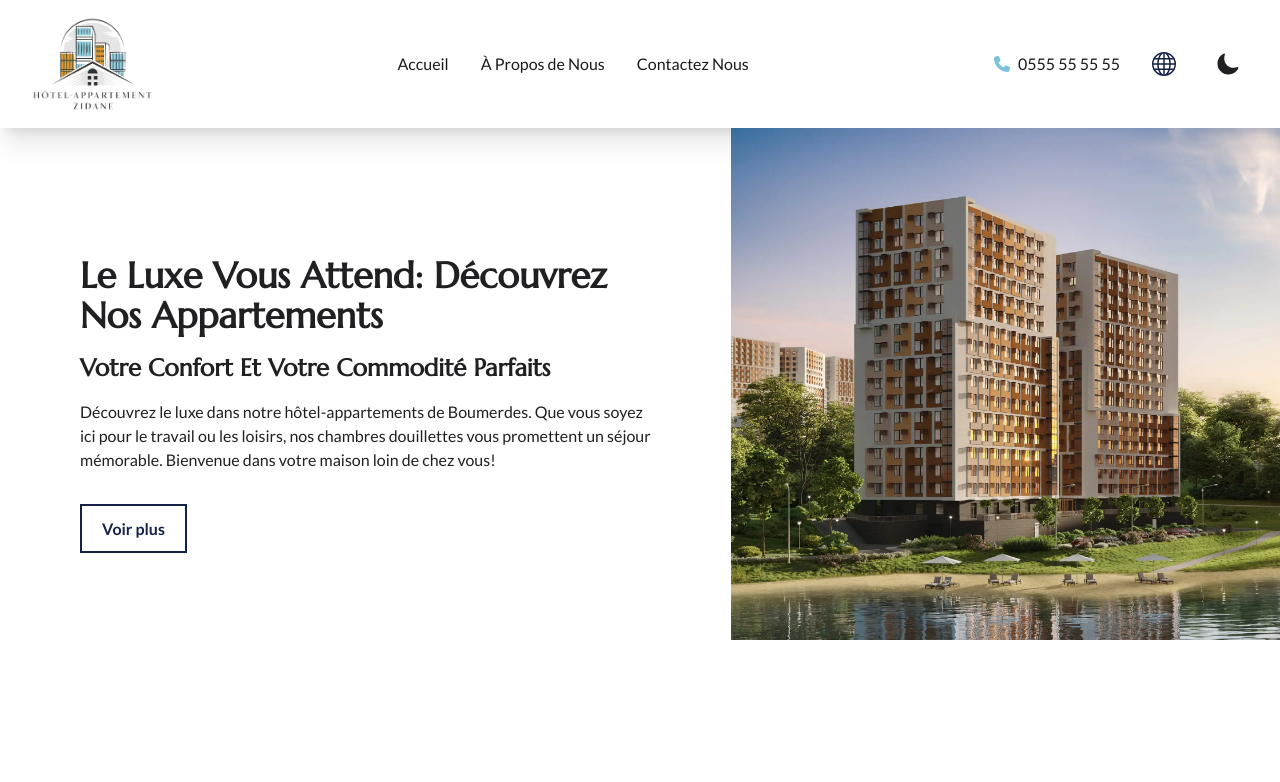
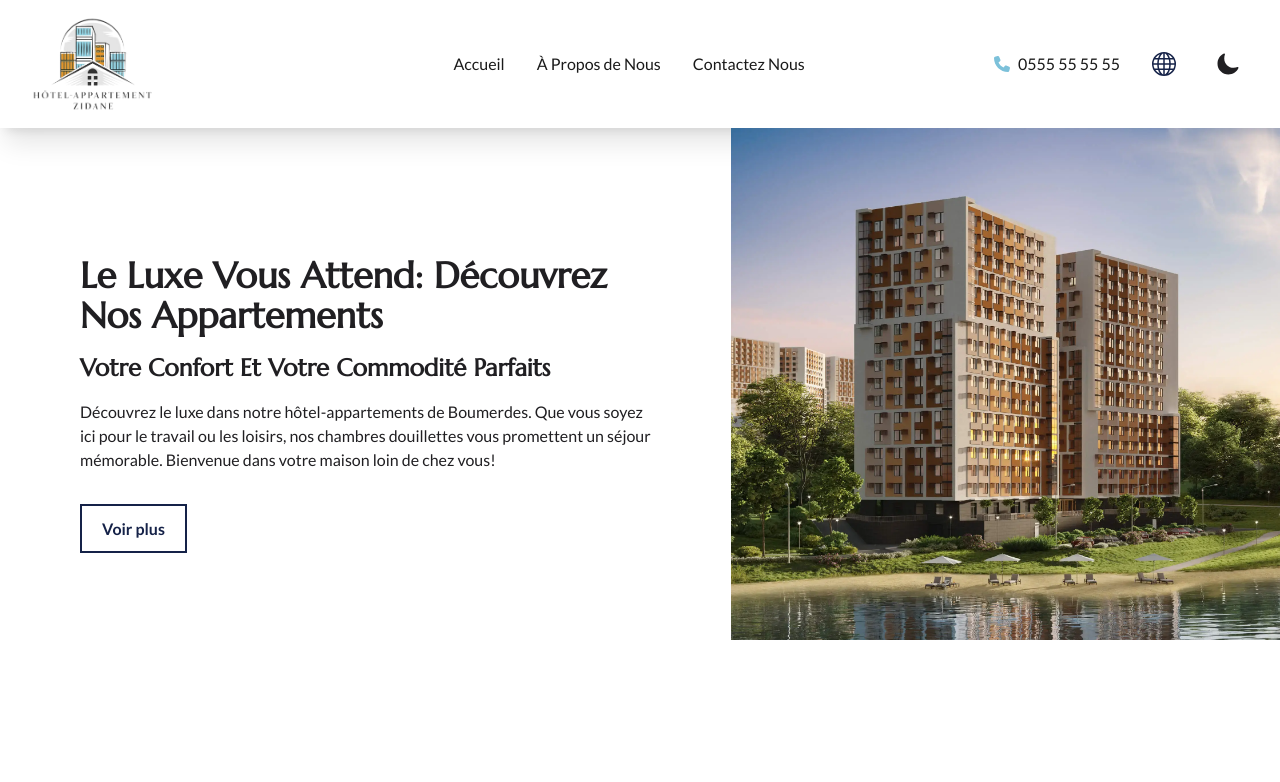
Before and after one commit to KamelMesbahi13/hotel, a React (Vite) app: page / in a window 1280 px wide. Shown: the top 782 px of the page. Built offline with nearby package versions, Linux system fonts and the light colour scheme.

Commit message:
adding dark mode commit

```diff
--- a/src/Components/Home/Introduction/Introduction.jsx
+++ b/src/Components/Home/Introduction/Introduction.jsx
@@ -42,7 +42,7 @@ const Introduction = () => {
           </div>
         </div>
         <div className="mt-8 md:w-3/4 md:mt-0">
-          <img src={Hotel} alt="" />
+          <img src={Hotel} alt="Hotel" />
         </div>
       </div>
     </motion.div>
--- a/src/Components/Navbar/Navbar.jsx
+++ b/src/Components/Navbar/Navbar.jsx
@@ -51,7 +51,7 @@ const Navbar = () => {
                 <div className="flex-shrink-0">
                   <img className="w-auto h-24" src={Logo} alt="Logo" />
                 </div>
-                <div className="flex justify-center flex-grow gap-8">
+                <div className="flex justify-center flex-grow gap-8 ml-28">
                   <RouterLink className="link linkColor" to="/">
                     {modifiedDataNav.map((el) => el.ItemOne)}
                   </RouterLink>
```
